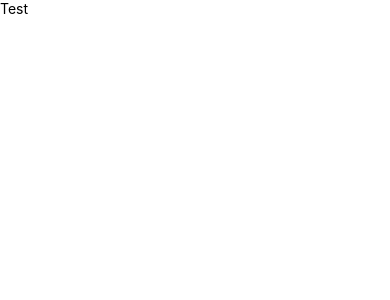
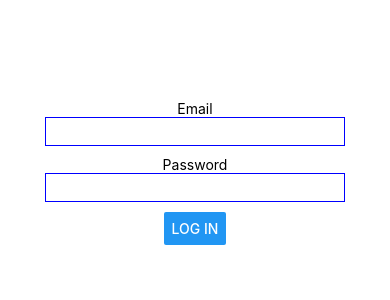
Before and after one commit to igrlk/event-network, a React Native app in the folder app/: screen / in a window 390 px wide. Shown: the top 300 px of the page. Built offline with nearby package versions, Linux system fonts and the light colour scheme.

Commit message:
working on auth

```diff
--- a/app/App.js
+++ b/app/App.js
@@ -1,7 +1,7 @@
 import React from 'react';
 
-import LobbyScreen from '@screens/Auth/Lobby/LobbyScreen';
+import LoginScreen from '@screens/Auth/Login';
 
 export default function App() {
-  return <LobbyScreen />;
+  return <LoginScreen />;
 }
--- a/app/package.json
+++ b/app/package.json
@@ -6,6 +6,7 @@
     "start": "react-native run-ios"
   },
   "dependencies": {
+    "axios": "0.19.0",
     "react": "16.8.6",
     "react-native": "0.60.4",
     "react-native-router-flux": "4.0.6"
--- /dev/null
+++ b/app/src/library/api/auth.js
@@ -0,0 +1,5 @@
+import axios from '@api/axios';
+
+export const register = payload => axios.post('/auth/registration', payload);
+
+export const login = payload => axios.post('/auth/login', payload);
--- /dev/null
+++ b/app/src/library/api/axios.js
@@ -0,0 +1,8 @@
+import Axios from 'axios';
+
+const axiosInstance = Axios.create({
+  baseURL: `http://localhost:3000/`,
+  headers: { 'Content-Type': 'application/json' },
+});
+
+export default axiosInstance;
--- a/app/src/screens/Auth/Lobby/LobbyScreen.js
+++ /dev/null
@@ -1,6 +0,0 @@
-import React from 'react';
-import { Text } from 'react-native';
-
-export default function LobbyScreen() {
-  return <Text>Test</Text>;
-}
--- a/app/src/screens/Auth/Lobby/index.js
+++ /dev/null
@@ -1,3 +0,0 @@
-import LobbyScreen from '.';
-
-export default LobbyScreen;
--- /dev/null
+++ b/app/src/screens/Auth/Login/Login.js
@@ -0,0 +1,54 @@
+import React, { useState } from 'react';
+import { View, Text, StyleSheet, Button, ActivityIndicator, TextInput } from 'react-native';
+
+import { login } from '@api/auth';
+
+export default function Login() {
+  const [isLoading, setIsLoading] = useState(false);
+  const [email, setEmail] = useState('');
+  const [password, setPassword] = useState('');
+
+  const requestLogin = async () => {
+    setIsLoading(true);
+    try {
+      const result = await login({ email, password });
+      console.log(result);
+    } catch (ex) {
+      console.error(ex);
+    } finally {
+      setIsLoading(false);
+    }
+  };
+
+  return (
+    <View style={styles.container}>
+      {isLoading ? (
+        <ActivityIndicator />
+      ) : (
+        <>
+          <Text>Email</Text>
+          <TextInput style={styles.input} value={email} onChangeText={setEmail} />
+          <Text>Password</Text>
+          <TextInput style={styles.input} value={password} onChangeText={setPassword} />
+          <Button style={styles.button} title='Log in' onPress={requestLogin}></Button>
+        </>
+      )}
+    </View>
+  );
+}
+
+const styles = StyleSheet.create({
+  container: {
+    flex: 1,
+    display: 'flex',
+    alignItems: 'center',
+    paddingTop: 100,
+  },
+  input: {
+    width: 300,
+    padding: 5,
+    borderColor: 'blue',
+    borderWidth: 1,
+    marginBottom: 10,
+  },
+});
--- /dev/null
+++ b/app/src/screens/Auth/Login/index.js
@@ -0,0 +1,3 @@
+import Login from './Login';
+
+export default Login;
--- /dev/null
+++ b/app/src/screens/Auth/Registration/index.js
@@ -0,0 +1,3 @@
+import Registration from './Registration';
+
+export default Registration;
```
Also changed, not shown: app/src/screens/Auth/Registration/Registration.js (added, +57 -0 lines), 1 other file (tests, documents, lock files or other folders).
